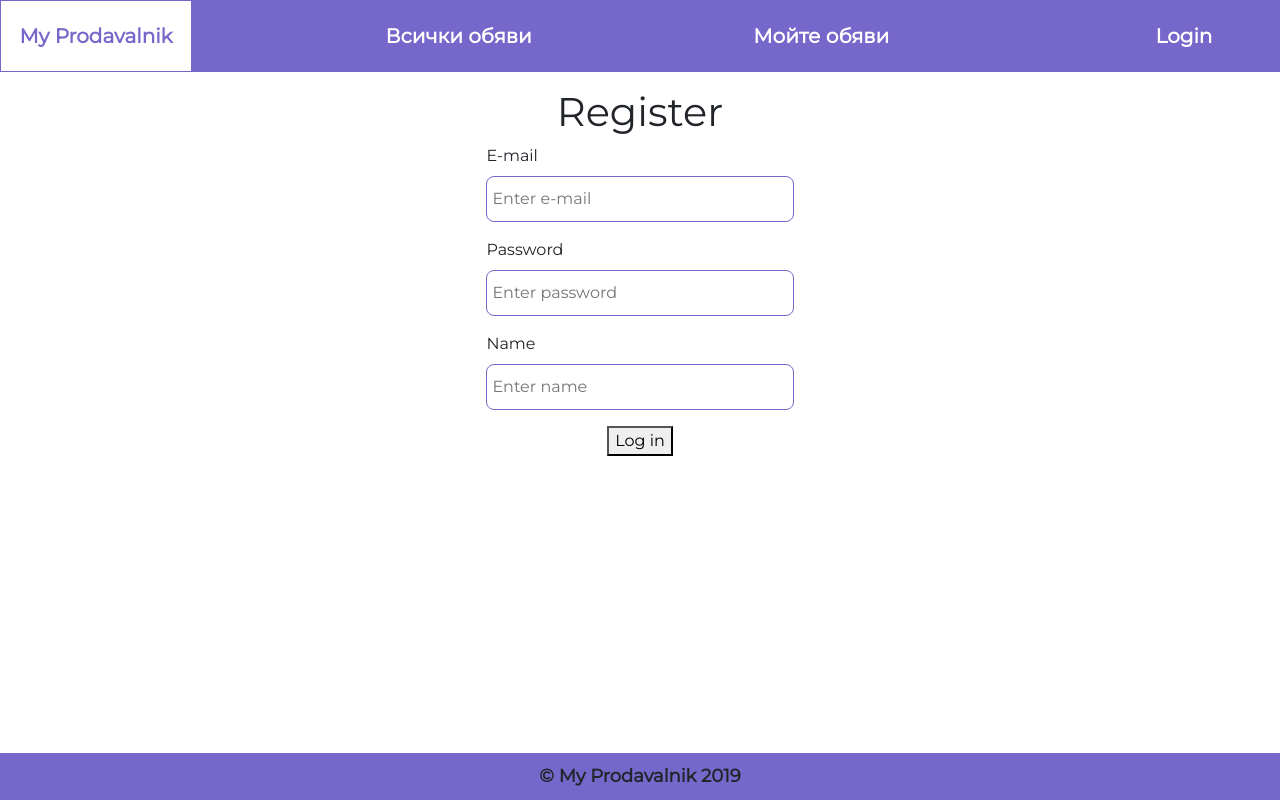
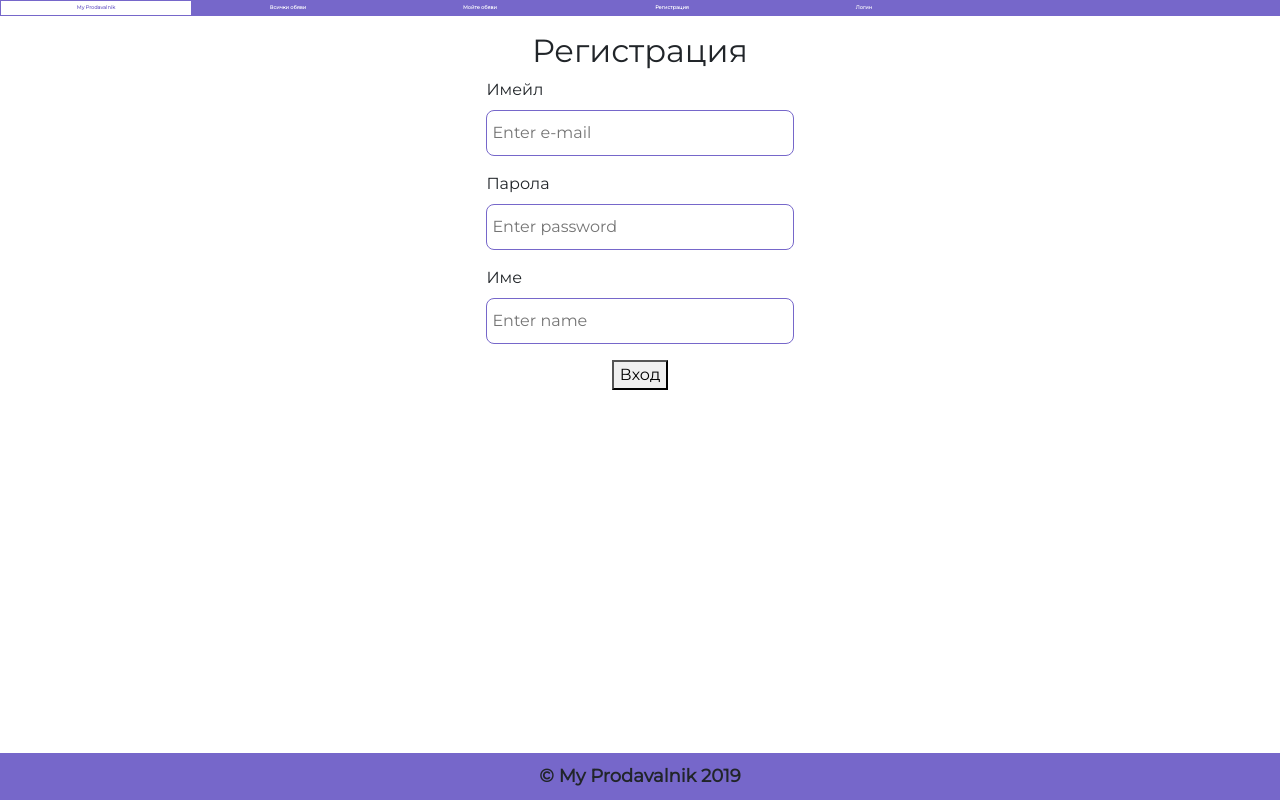
Before and after one commit to MitkoGeorgievGeorgiev/ReactExam-17.03.19, a React (Create React App) app in the folder myprodavalnik/: page /register in a window 1280 px wide. Built offline with nearby package versions, Linux system fonts and the light colour scheme.

Commit message:
Implemented toastify notifications

```diff
--- a/myprodavalnik/src/App.js
+++ b/myprodavalnik/src/App.js
@@ -1,8 +1,8 @@
 import React, { Component, Fragment } from 'react';
 
-import { BrowserRouter,Router, Switch,Route } from 'react-router-dom'
+import { BrowserRouter, Router, Switch, Route } from 'react-router-dom'
 
-import { Redirect} from 'react-router-dom'
+import { Redirect } from 'react-router-dom'
 import './App.css';
 import Header from './components/Header'
 import Footer from './components/Footer';
@@ -16,13 +16,15 @@ import 'react-toastify/dist/ReactToastify.css';
 
 
 class App extends Component {
-  constructor(props){
+  constructor(props) {
     super(props)
-    this.state={
-      name:'',
-      isAdmin:false
+    this.state = {
+      name: '',
+      isAdmin: false
     }
   }
+
+
   logIn = (data) => {
     fetch('http://localhost:9999/auth/signin', {
       method: 'POST',
@@ -34,20 +36,29 @@ class App extends Component {
     })
       .then(res => res.json())
       .then(body => {
-        if (!body.username) {
-          toast.error('No such username or pass')
+
+
+          toast.info(body.message)
+        if (body.name) {
+        localStorage.setItem('name', body.name)
+
+        }
+
+
+        if (body.role === 'Admin') {
+          this.setState({
+            name: body.name,
+            isAdmin: true
+          })
         }
         else {
-          localStorage.setItem('name', body.name)
-          localStorage.setItem('userId', body.userId)
-          localStorage.setItem('token', body.token)
-          toast.success(body.message);
           this.setState({
-            username: body.username,
-            isAdmin: body.isAdmin
+            name: body.name
           })
         }
-      } )
+
+
+      })
   }
   register = (data) => {
     fetch('http://localhost:9999/auth/signup', {
@@ -60,29 +71,30 @@ class App extends Component {
     })
       .then(res => res.json())
       .then(body => {
-        if (!body.username) {
-          toast.error('No such username or pass')
+
+          toast.info(body.message)
+          if (!body.name) {
+              localStorage.setItem('name', body.name)
+
           }
-        else {
-          localStorage.setItem('name', body.name)
-          localStorage.setItem('userId', body.userId)
-          localStorage.setItem('token', body.token)
-          toast.success(body.message);
+
+
         this.setState({
-            name: body.name,
-            isAdmin: body.isAdmin
+          name: body.name
         })
-          }
-      } )
+      })
   }
   render() {
     return (
 
       <Fragment>
+
         <Header />
+    <ToastContainer />
+
         <Switch>
-            <Route path='/login' render={() => <Login logIn={this.logIn} name={this.state.name}/>} />
-            <Route path='/register' render={() => <Register register={this.register} name={this.state.name}/>} />
+          <Route path='/login' render={() => <Login logIn={this.logIn} name={this.state.name} />} />
+          <Route path='/register' render={() => <Register register={this.register} name={this.state.name} />} />
         </Switch>
         <Footer />
       </Fragment>
--- a/myprodavalnik/src/components/Header.jsx
+++ b/myprodavalnik/src/components/Header.jsx
@@ -1,20 +1,25 @@
-import React from 'react'
-import {NavLink} from 'react-router-dom'
+import React, { Fragment } from 'react'
+import { NavLink } from 'react-router-dom'
 
-const Header = ({isLoggedIn}) => {
+const Header = (props) => {
     return (
         <header>
             <nav className="navbar-menu">
                 <NavLink to="/" activeClassName="active" aria-current="page">My Prodavalnik</NavLink>
                 <NavLink to="/store" activeClassName="active">Всички обяви</NavLink>
                 <NavLink to="/orders" activeClassName="active">Мойте обяви</NavLink>
+                {!localStorage.name ? <NavLink to="/register">Регистрация</NavLink>
+                    // <NavLink to="/login">Login</NavLink>
 
+                    :
 
-                {isLoggedIn ?
-                <NavLink to="javascript:void(0)">Logout</NavLink>
-                :
-                <NavLink to="/login" activeClassName="active">Login</NavLink>
-            }
+                    // <NavLink to="/username">Welcome {localStorage.name}!</NavLink>
+                    <NavLink to="/logout" onClick={props.logout}>Изход</NavLink>
+
+                }
+                {!localStorage.name
+                    ? <NavLink to="/login">Логин</NavLink>
+                    : <NavLink to="/username">Добре дошъл {localStorage.name}!</NavLink>}
             </nav>
         </header>
     )
--- a/myprodavalnik/src/components/Login.jsx
+++ b/myprodavalnik/src/components/Login.jsx
@@ -23,22 +23,22 @@ class Login extends Component{
         this.props.logIn(this.state)
     }
     render(){
-        if (this.props.name.length) {
+        if (this.props.name) {
             return <Redirect to='/' />
         }
         return(
             <div className="form-wrapper">
-                <h1>Login</h1>
+                <h2>Вход</h2>
                 <form onSubmit={this.handleSubmit}>
                     <div className="form-group">
-                        <label htmlFor="email">E-mail</label>
+                        <label htmlFor="email">Имейл</label>
                         <input type="text" name="email" id="email" placeholder="Enter e-mail"  value={this.state.email} onChange={this.handleChange}/>
                     </div>
                     <div className="form-group">
-                        <label htmlFor="password">Password</label>
+                        <label htmlFor="password">Парола</label>
                         <input type="password" name="password" id="password" placeholder="Enter password"  value={this.state.password} onChange={this.handleChange}/>
                     </div>
-                    <button type="submit" >Log in</button>
+                    <button type="submit" >Вход</button>
                 </form>
             </div>
 
--- a/myprodavalnik/src/components/Register.jsx
+++ b/myprodavalnik/src/components/Register.jsx
@@ -1,6 +1,6 @@
 import React, { Component } from 'react'
 import { Redirect } from 'react-router-dom'
-class Login extends Component {
+class Register extends Component {
     constructor(props) {
         super(props)
         this.state = {
@@ -23,26 +23,26 @@ class Login extends Component {
         this.props.register(this.state)
     }
     render() {
-        if (this.props.name.length) {
+        if (this.props.name) {
             return <Redirect to='/' />
         }
         return (
             <div className="form-wrapper">
-                <h1>Register</h1>
+                <h2>Регистрация</h2>
                 <form onSubmit={this.handleSubmit}>
                     <div className="form-group">
-                        <label htmlFor="email">E-mail</label>
+                        <label htmlFor="email">Имейл</label>
                         <input type="text" name="email" id="email" placeholder="Enter e-mail" value={this.state.email} onChange={this.handleChange} />
                     </div>
                     <div className="form-group">
-                        <label htmlFor="password">Password</label>
+                        <label htmlFor="password">Парола</label>
                         <input type="password" name="password" id="password" placeholder="Enter password" value={this.state.password} onChange={this.handleChange} />
                     </div>
                     <div className="form-group">
-                        <label htmlFor="name">Name</label>
+                        <label htmlFor="name">Име</label>
                         <input type="text" name="name" id="name" placeholder="Enter name" value={this.state.name} onChange={this.handleChange} />
                     </div>
-                    <button type="submit" >Log in</button>
+                    <button type="submit" >Вход</button>
                 </form>
             </div>
 
@@ -50,4 +50,4 @@ class Login extends Component {
         )
     }
 }
-export default Login
+export default Register
--- a/myprodavalnik/src/site.css
+++ b/myprodavalnik/src/site.css
@@ -13,7 +13,7 @@ body {
 }
 
 a {
-    font-size: 20px;
+    font-size: 5px;
     font-weight: bold;
 }
 
@@ -26,7 +26,7 @@ img {
 nav.navbar-menu {
     display: flex;
     flex-wrap: wrap;
-    justify-content: space-between;
+
     align-items: center;
     background-color: rgb(118, 103, 202);
 }
@@ -37,8 +37,8 @@ nav.navbar-menu a {
     text-decoration: none;
     color: white;
     width: 15%;
-    align-items: center;
-    padding: 20px 10px;
+    align-items: left;
+    padding: 3px 2px;
     border: 1px solid rgb(118, 103, 202);
 }
 
```
Also changed, not shown: myprodavalnik/src/components/WelcomeMessage.jsx (added), 2 other files (tests, documents, lock files or other folders). Lines whose indentation alone changed are shown as unchanged.
